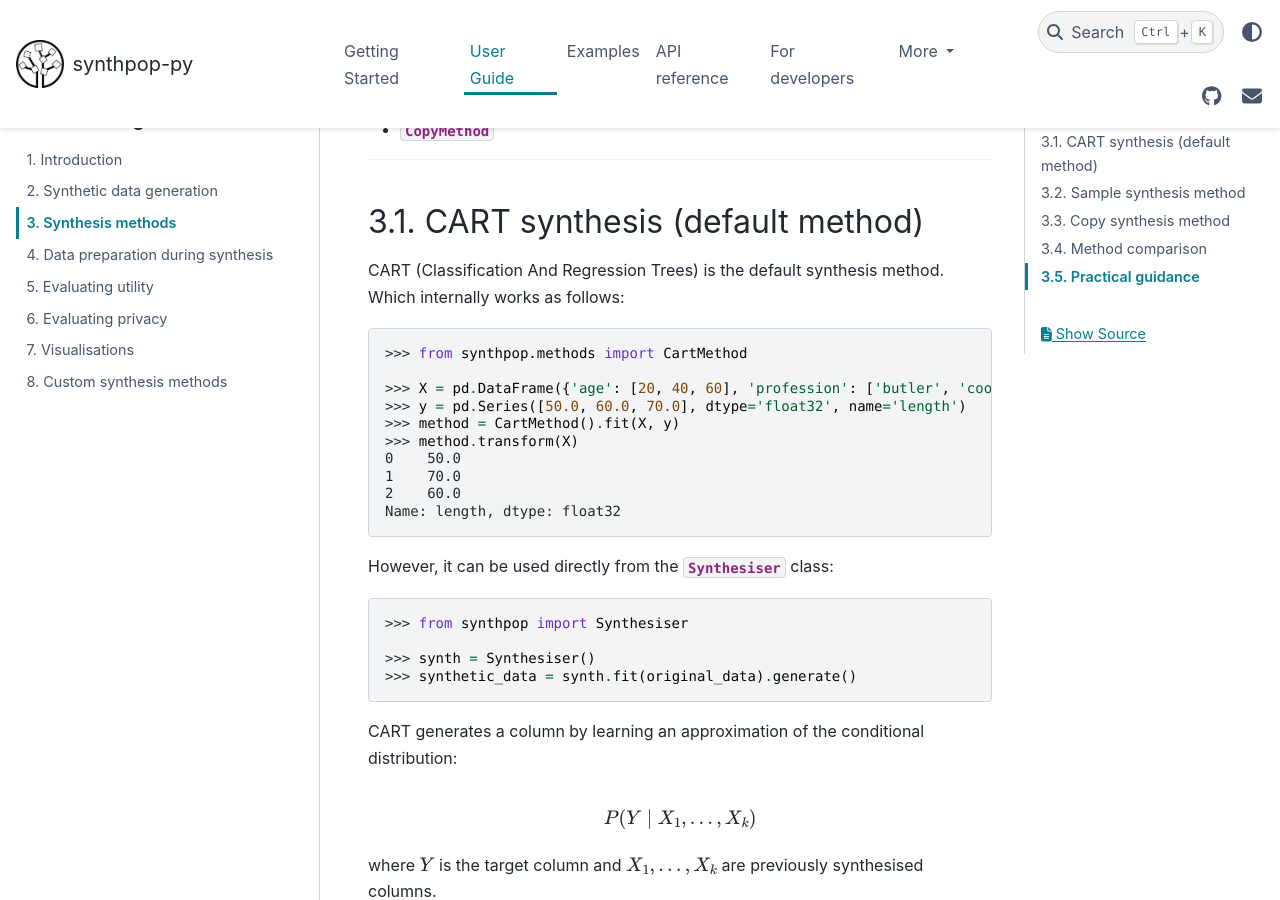
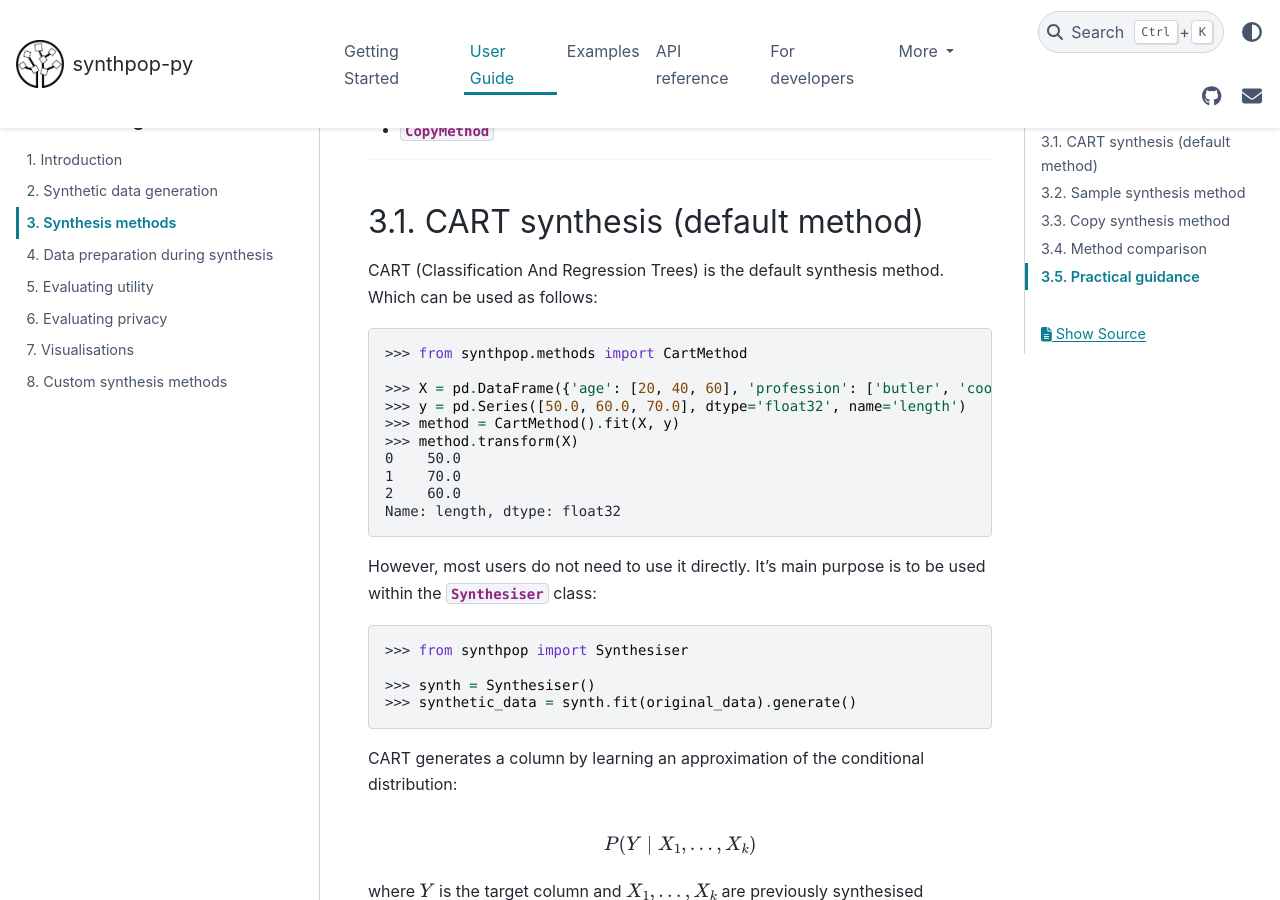
Before and after one commit to duonl/synthpop-py, a Sphinx documentation site: the page built from docs/source/user_guides/3_synthesis_methods.md, in a window 1280 px wide and 900 px high, scrolled down 681 px. Built offline with Sphinx 7.4.7 and the PyData theme 0.15.4, drawn with Linux system fonts in a browser that asks for light colours.

Commit message:
Apply suggestions from code review
Co-authored-by: KoomenErina <erina.koomen@duo.nl>

````diff
--- a/docs/source/api_reference/reproducibility/reproducibility.rst
+++ b/docs/source/api_reference/reproducibility/reproducibility.rst
@@ -2,7 +2,7 @@ Reproducibility
 --------------------------------------------
 .. note::
 
-    The module for **Reproducibility** is not intended to be used by users.
+    The module for **Reproducibility** is not intended to be used directly by users
     It is embedded in the synthesisis process. Interfaces may change without notice.
 
 
--- a/docs/source/api_reference/synthpop.rst
+++ b/docs/source/api_reference/synthpop.rst
@@ -2,7 +2,7 @@ API reference
 ================
 
 This section provides the API reference for the Python modules that make up the
-data synthesis workflow. For more in-depth information, and synthpop-py in practe, please see the
+data synthesis workflow. For more in-depth information, and synthpop-py in practe, see the
 `User Guides <../user_guides/user_guides_index.html>`__
 and `Examples <../examples/examples_index.html>`__.
 
--- a/docs/source/user_guides/3_synthesis_methods.md
+++ b/docs/source/user_guides/3_synthesis_methods.md
@@ -19,7 +19,7 @@ Available synthesis methods are:
 (31-cart-synthesis)=
 ## 3.1. CART synthesis (default method)
 
-CART (Classification And Regression Trees) is the default synthesis method. Which internally works as follows:
+CART (Classification And Regression Trees) is the default synthesis method. Which can be used as follows:
 ```python
 >>> from synthpop.methods import CartMethod
 
@@ -33,7 +33,7 @@ CART (Classification And Regression Trees) is the default synthesis method. Whic
 Name: length, dtype: float32
 ```
 
-However, it can be used directly from the {class}`~synthpop.synthesiser.Synthesiser` class:
+However, most users do not need to use it directly. It's main purpose is to be used within the {class}`~synthpop.synthesiser.Synthesiser` class:
 
 ```python
 >>> from synthpop import Synthesiser
````
Also changed, not shown: docs/source/api_reference/synthesis_methods/CART.rst (+4 -3 lines), 5 other files.
